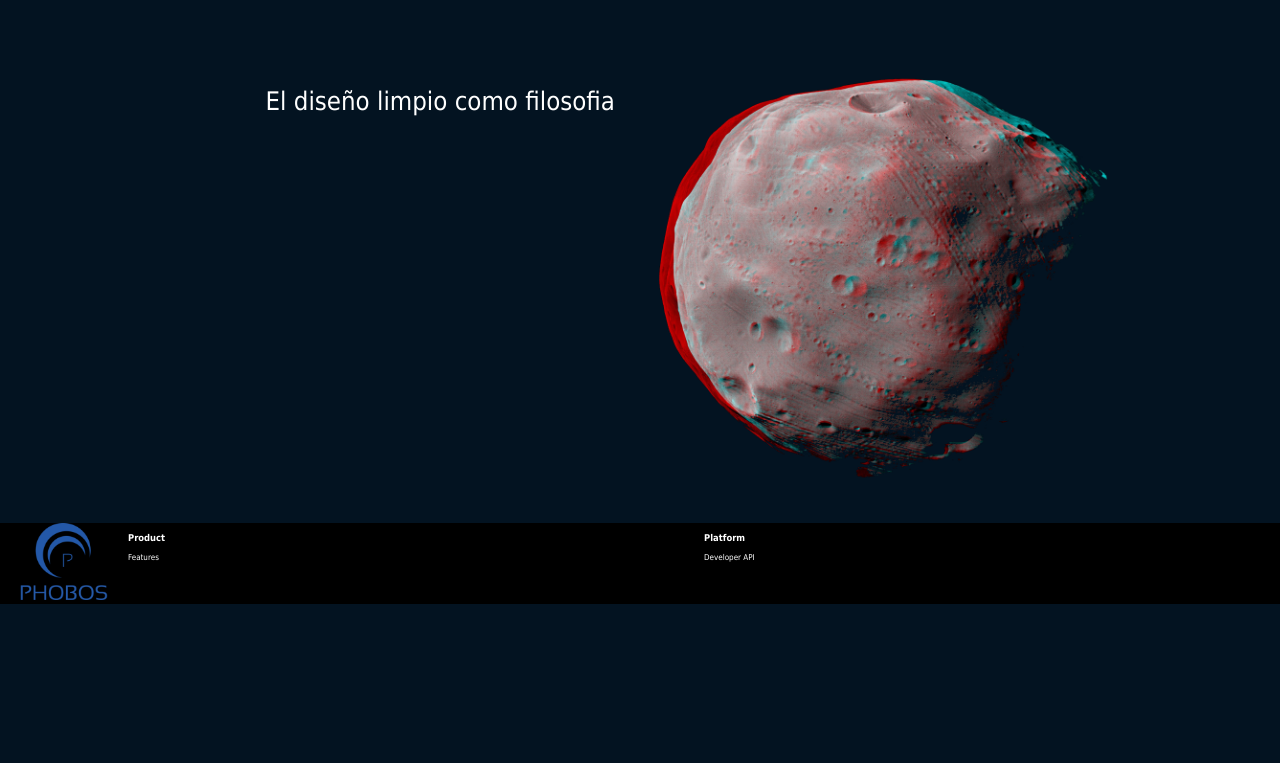
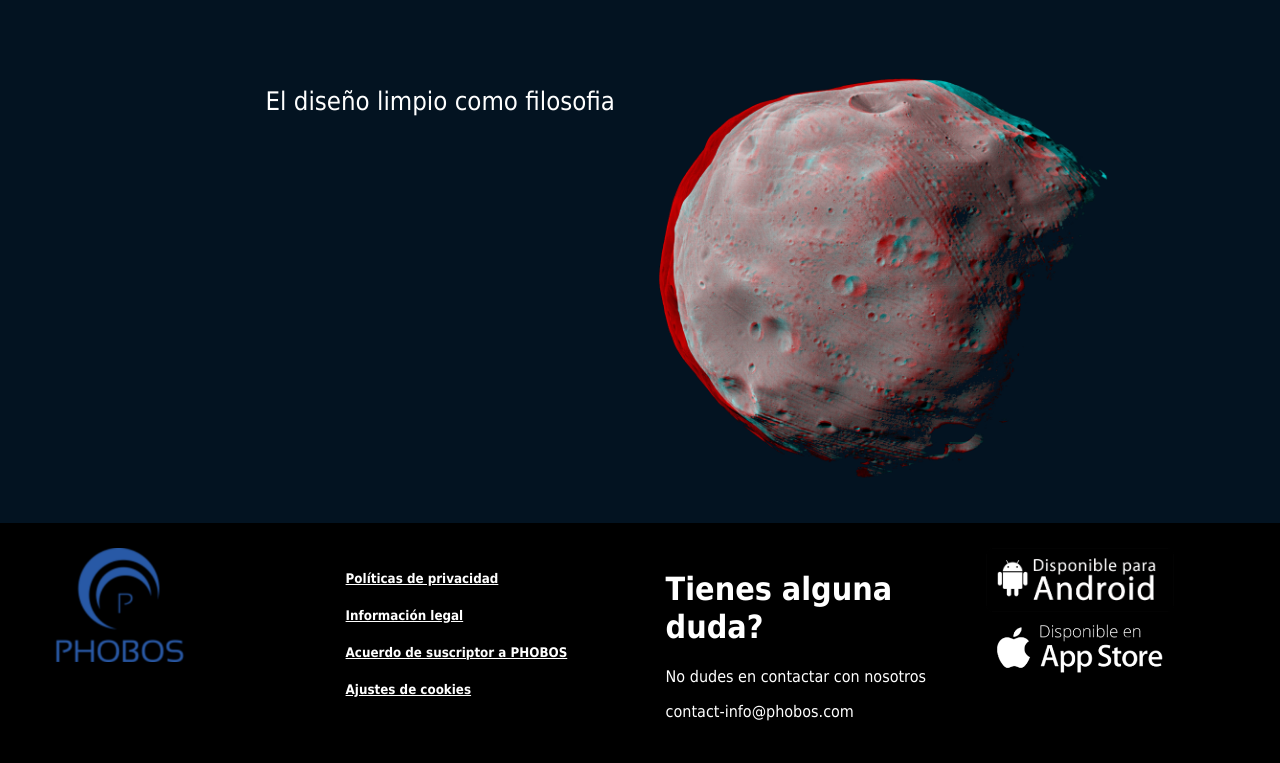
Before and after one commit to VQuesada/PHOBOS, a plain HTML site: page index1.html in a window 1280 px wide. Shown: the part 1760-2523 px from the top of the page. Before the commit the page ends 2364 px from the top, so only its background shows below. Drawn offline with Linux system fonts and the light colour scheme.

Commit message:
footer hecho

```diff
--- a/css/forum.css
+++ b/css/forum.css
@@ -139,6 +139,24 @@ a:hover span:nth-child(4) {
     float: left;
     width: 100%;
     padding: 4% 15%;
+}
+
+
+/*Styles Four-column FOOTER*/
+
+.four-column {
+    float: left;
+    width: 25%;
+    padding: 2%;
+    text-align: left;
+}
+
+.four-column h5 {
+    text-decoration: underline;
+}
+
+.four-column img {
+    width: 70%;
 }
 
 .items_foro a {
--- a/css/home.css
+++ b/css/home.css
@@ -136,3 +136,21 @@ body {
 #logo {
     width: 100%;
 }
+
+
+/*Styles Four-column FOOTER*/
+
+.four-column {
+    float: left;
+    width: 25%;
+    padding: 2%;
+    text-align: left;
+}
+
+.four-column h5 {
+    text-decoration: underline;
+}
+
+.four-column img {
+    width: 70%;
+}
--- a/css/store.css
+++ b/css/store.css
@@ -210,11 +210,15 @@
         float: left;
         width: 25%;
         padding: 2%;
-        text-align: center;
+        text-align: left;
+    }
+
+    .four-column h5 {
+        text-decoration: underline;
     }
 
     .four-column img {
-        width: 100%;
+        width: 60%;
     }
     /*Styles videos*/
 
@@ -252,6 +256,14 @@
 
     .maspadding4 {
         padding-top: 9%;
+    }
+
+    .maspadding5 {
+        padding-top: 12%;
+    }
+
+    .maspadding6 {
+        padding-top: 7%;
     }
 
     .nopadding {
@@ -342,7 +354,7 @@
     }
 
     #pubg p {
-        color: black;
+        color: rgb(194, 126, 0);
     }
 
     #fallshel {
--- a/index1.html
+++ b/index1.html
@@ -109,23 +109,25 @@
 
 
 
-    <!-- FOOTER-->
+    <!--FOOTER-->
     <div class="row" id="footer">
-        <div class="imagen-footer">
-            <img id="logo" src="img/LOGO.png" alt="LOGO1">
+        <div class="four-column">
+            <img src="img/LOGO1.png" alt="phobos">
         </div>
-        <div class="texto-footer">
-            <div class="two-column">
-                <h3>Product</h3>
-                <p>Features</p>
-
-
-            </div>
-            <div class="two-column">
-                <h3>Platform</h3>
-                <p>Developer API</p>
-            </div>
-
+        <div class="four-column maspadding2">
+            <h5>Políticas de privacidad</h5>
+            <h5>Información legal</h5>
+            <h5>Acuerdo de suscriptor a PHOBOS</h5>
+            <h5>Ajustes de cookies</h5>
+        </div>
+        <div class="four-column maspadding2">
+            <h1>Tienes alguna duda?</h1>
+            <p>No dudes en contactar con nosotros</p>
+            <p>contact-info@phobos.com</p>
+        </div>
+        <div class="four-column">
+            <img src="img/android.png" alt="android">
+            <img src="img/disponible-ios.png" alt="iOS">
         </div>
     </div>
 </body>
```
Also changed, not shown: index4.html (+21 -0 lines), store.html (+30 -22 lines), img/android.png (added), img/disponible-ios.png (added).
